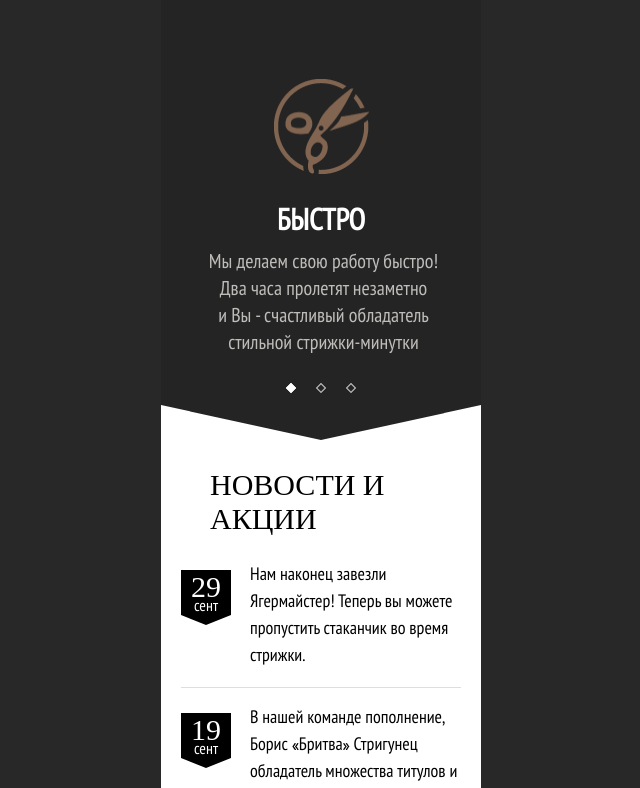
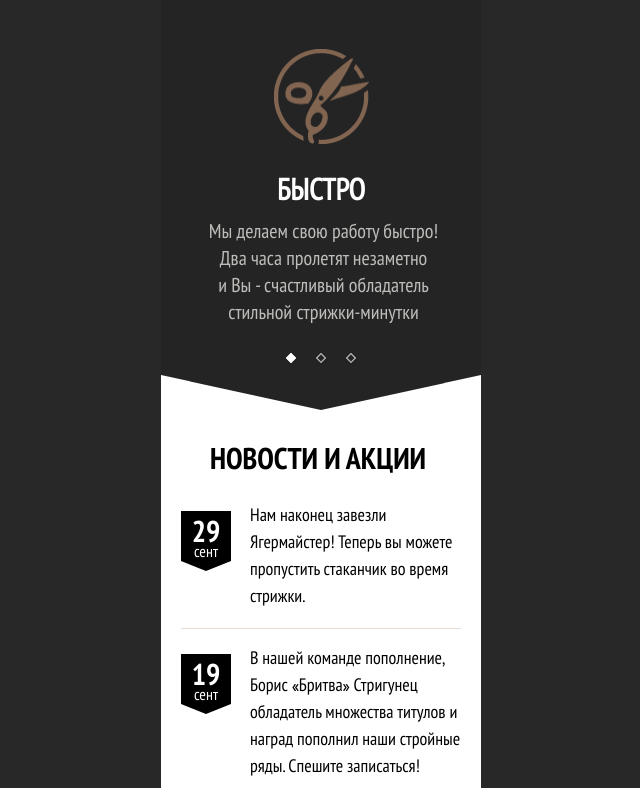
Before and after one commit to RomaNovo/barbershopTestProject, a website: page app/index.html in a window 1280 px wide. Shown: the part 669-1457 px from the top of the page, without its empty margins (319-959 px from the left). Drawn offline with nearby package versions, Linux system fonts and the light colour scheme.

Commit message:
undefine2

```diff
--- a/app/css/style.css
+++ b/app/css/style.css
@@ -1,5 +1,3 @@
-<<<<<<< HEAD
-=======
 @import url("https://fonts.googleapis.com/css?family=PT Sans Narrow");
 @font-face {
   font-family: 'PTSansNarrowBold';
@@ -492,4 +490,3 @@ body {
         text-align: center;
         text-transform: uppercase;
         border: 1px solid #3e3e3e; }
->>>>>>> dropMenu-label
```
